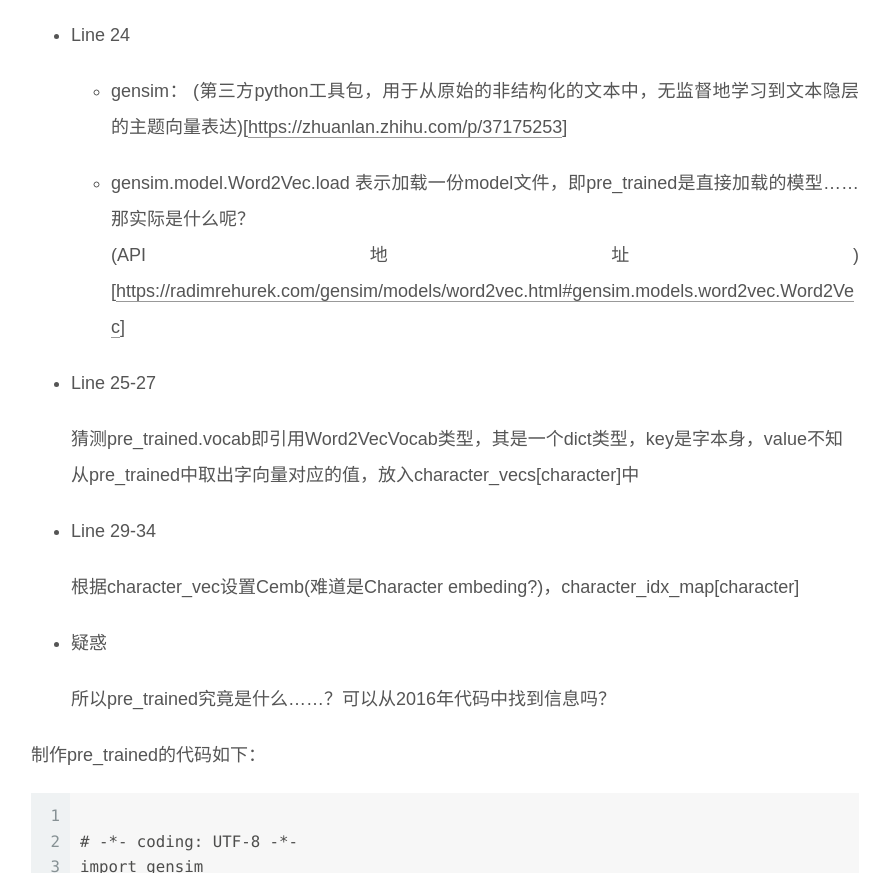
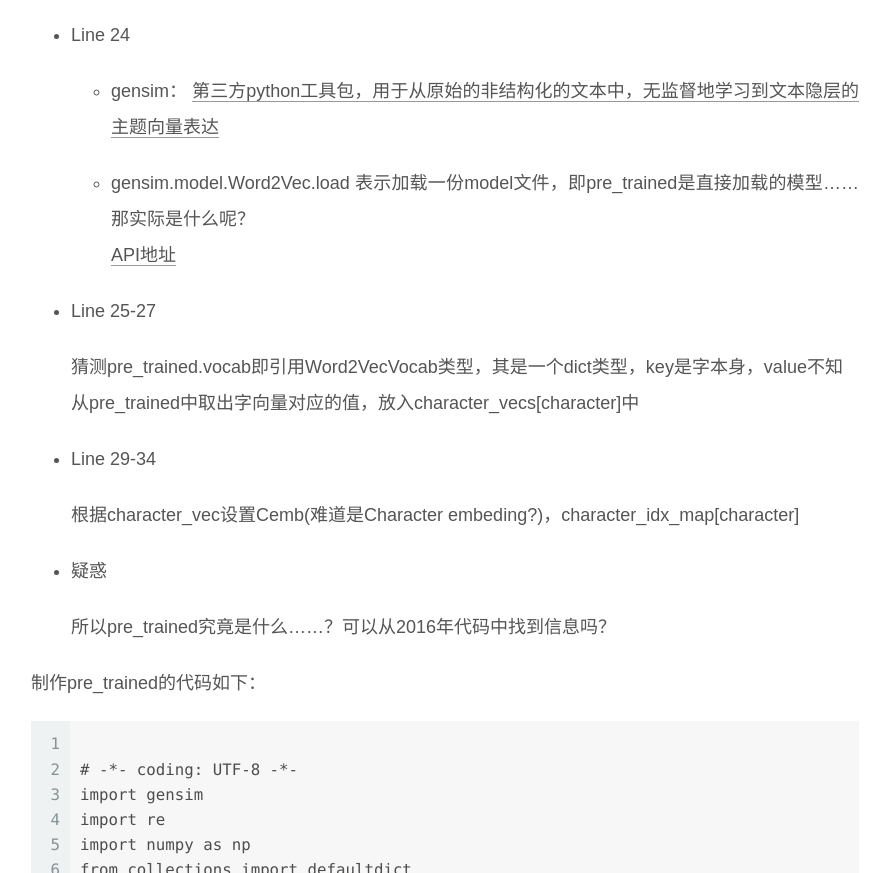
Before and after one commit to Moneyna/moneyna.github.com, a plain HTML site: page 2020/04/06/NLP/学习greedyCWS源码/index.html in a window 1280 px wide. Shown: the part 6373-7246 px from the top of the page, without its empty margins (321-1210 px from the left). Drawn offline with Linux system fonts and the light colour scheme.

Commit message:
Site updated: 2020-04-10 12:28:32

```diff
--- a/2020/04/06/NLP/学习greedyCWS源码/index.html
+++ b/2020/04/06/NLP/学习greedyCWS源码/index.html
@@ -29,7 +29,7 @@
 <meta property="og:description" content="Source code for an ACL2017 paper on Chinese word segmentation 学习Python难的不是基础语法，而是如何使用Python各式各样的生态。在这份源码中，使用了深度学习框架Dynet。 接下来会按照代码顺序，一点点更新我的理解。">
 <meta property="og:locale" content="zh_CN">
 <meta property="article:published_time" content="2020-04-06T04:10:23.000Z">
-<meta property="article:modified_time" content="2020-04-10T04:26:30.102Z">
+<meta property="article:modified_time" content="2020-04-10T04:28:25.905Z">
 <meta property="article:author" content="Mona">
 <meta property="article:tag" content="NLP LSTM dynet">
 <meta name="twitter:card" content="summary">
@@ -295,9 +295,9 @@
 </li>
 <li><p>Line 24</p>
 <ul>
-<li><p>gensim： (第三方python工具包，用于从原始的非结构化的文本中，无监督地学习到文本隐层的主题向量表达)[<a href="https://zhuanlan.zhihu.com/p/37175253" target="_blank" rel="noopener">https://zhuanlan.zhihu.com/p/37175253</a>]</p>
+<li><p>gensim： <a href="https://zhuanlan.zhihu.com/p/37175253" target="_blank" rel="noopener">第三方python工具包，用于从原始的非结构化的文本中，无监督地学习到文本隐层的主题向量表达</a></p>
 </li>
-<li><p>gensim.model.Word2Vec.load 表示加载一份model文件，即pre_trained是直接加载的模型……那实际是什么呢？<br>(API地址)[<a href="https://radimrehurek.com/gensim/models/word2vec.html#gensim.models.word2vec.Word2Vec" target="_blank" rel="noopener">https://radimrehurek.com/gensim/models/word2vec.html#gensim.models.word2vec.Word2Vec</a>]</p>
+<li><p>gensim.model.Word2Vec.load 表示加载一份model文件，即pre_trained是直接加载的模型……那实际是什么呢？<br><a href="https://radimrehurek.com/gensim/models/word2vec.html#gensim.models.word2vec.Word2Vec" target="_blank" rel="noopener">API地址</a></p>
 </li>
 </ul>
 </li>
```
